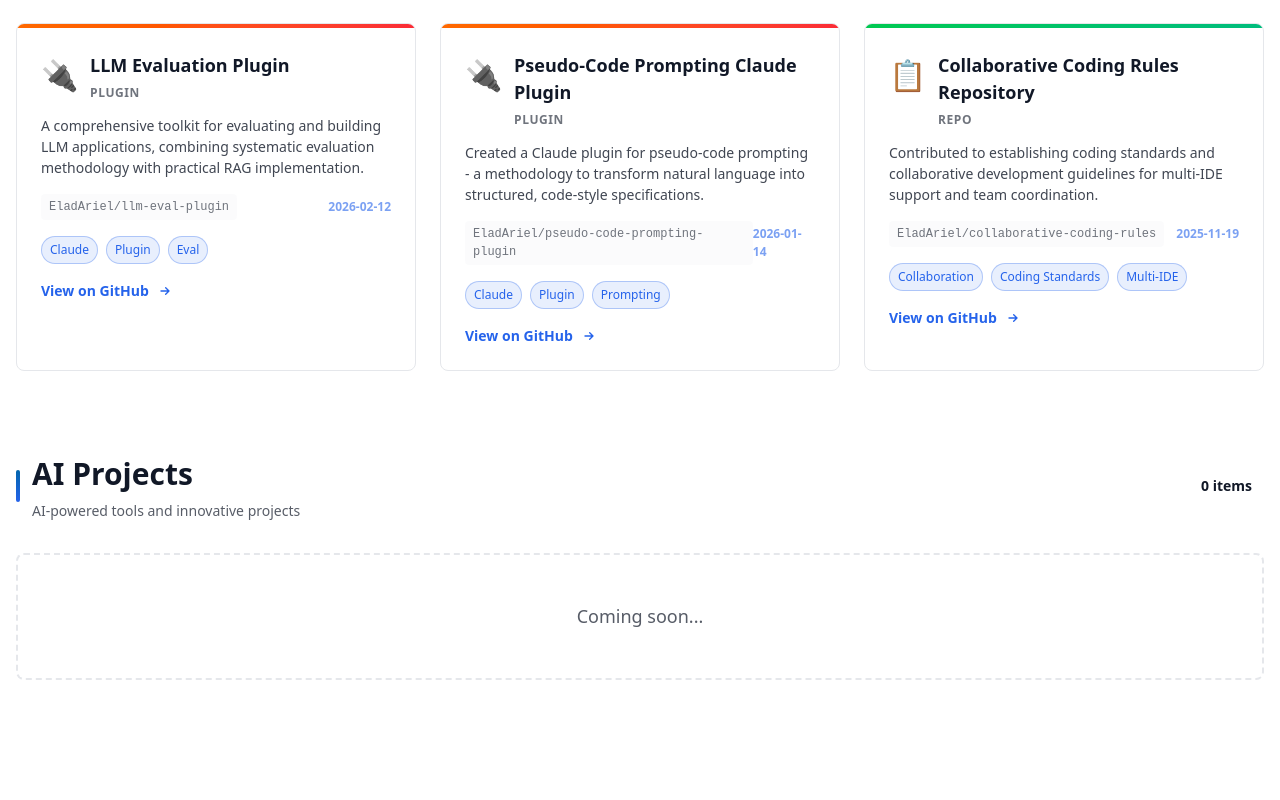
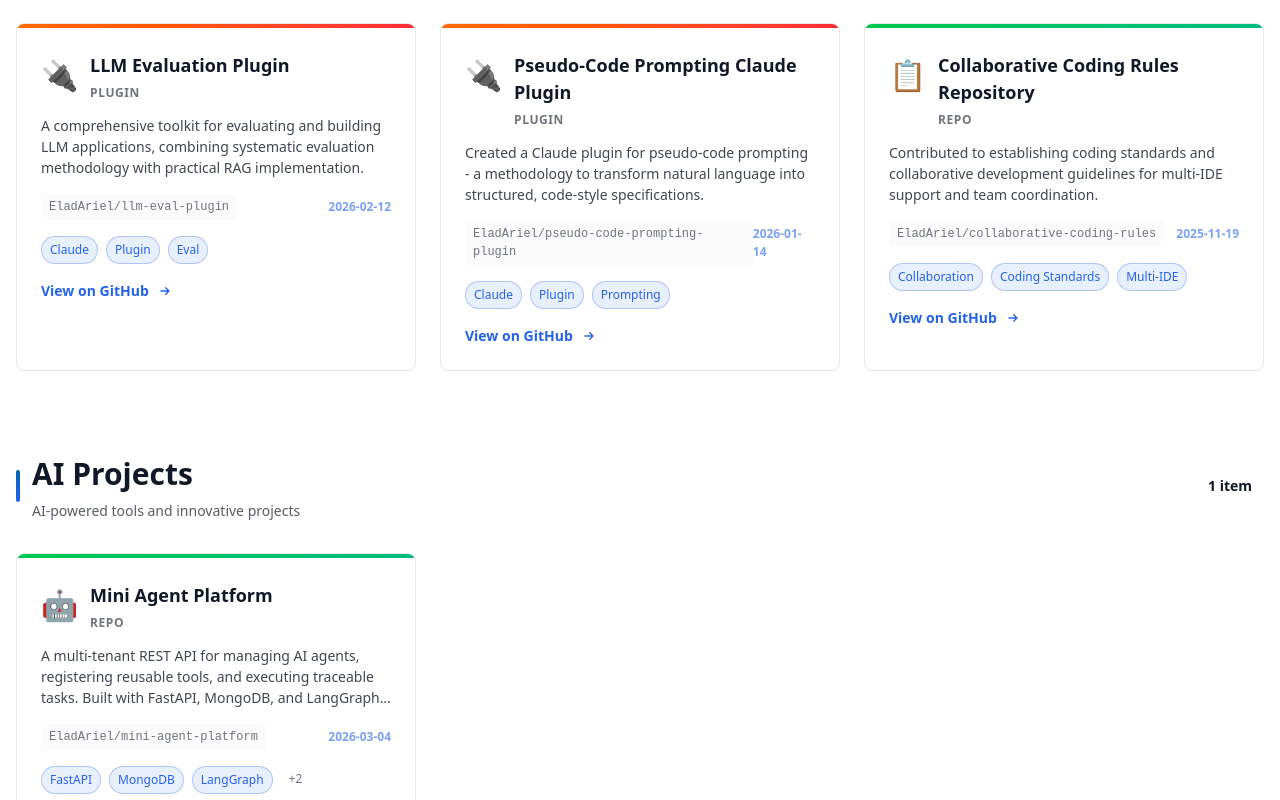
Before and after one commit to EladAriel/portfolio, a Next.js app: page / in a window 1280 px wide. Shown: the part 2000-2800 px from the top of the page. Built offline with nearby package versions, Linux system fonts and the light colour scheme.

Commit message:
Update contributions.ts
add Mini Agent Platform to AI projects

```diff
--- a/src/data/contributions.ts
+++ b/src/data/contributions.ts
@@ -120,4 +120,16 @@ export const contributions: Contribution[] = [
     date: '2026-02-12',
     icon: '🔌',
   },
+  {
+    id: 'mini-agent-platform',
+    title: 'Mini Agent Platform',
+    description: 'A multi-tenant REST API for managing AI agents, registering reusable tools, and executing traceable tasks. Built with FastAPI, MongoDB, and LangGraph with a deterministic mock LLM and prompt injection guardrails.',
+    type: 'repo',
+    url: 'https://github.com/EladAriel/mini-agent-platform',
+    repository: 'EladAriel/mini-agent-platform',
+    category: 'ai_projects',
+    tags: ['FastAPI', 'MongoDB', 'LangGraph', 'Multi-Tenant', 'AI Agents'],
+    date: '2026-03-04',
+    icon: '🤖',
+  },
 ];
```
